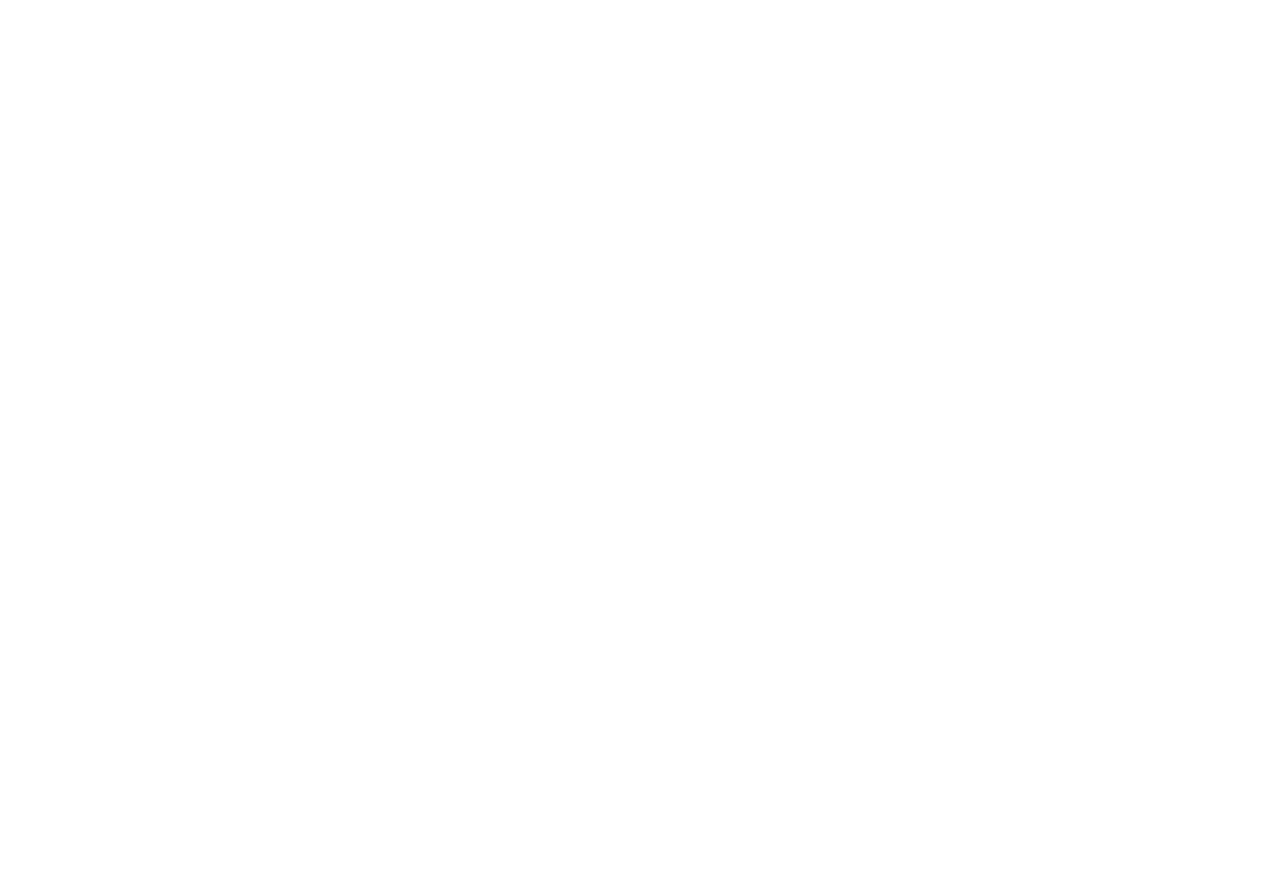
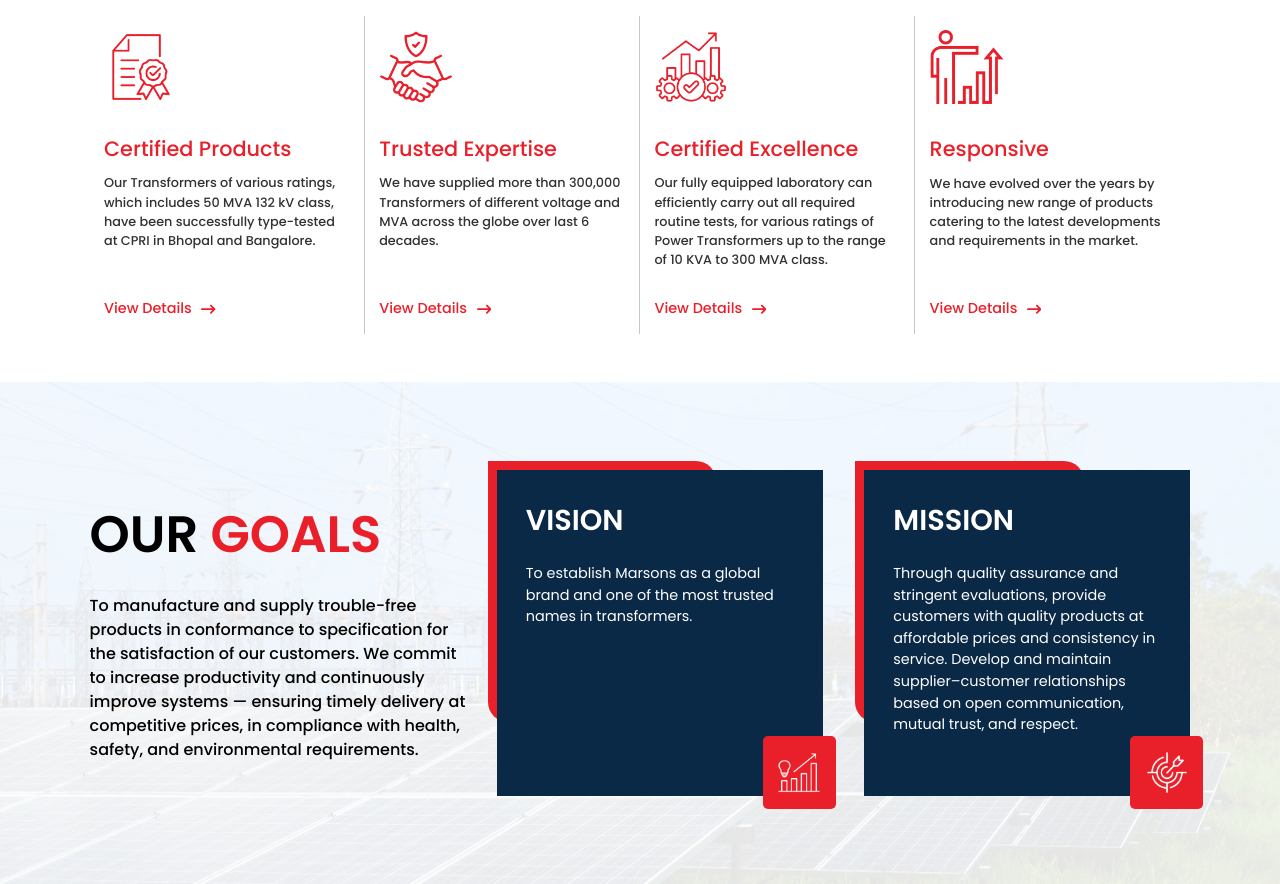
Before and after one commit to josephpal27/marsons-limited-next, a Next.js app: page / in a window 1280 px wide. Shown: the part 1020-1904 px from the top of the page. Before the commit the page ends 800 px from the top, so only its background shows below. Built offline with nearby package versions, Linux system fonts and the light colour scheme.

Commit message:
Our Goals Updated

```diff
--- a/src/app/globals.css
+++ b/src/app/globals.css
@@ -11,6 +11,54 @@
 html{
   scroll-behavior: unset !important;
 }
+
+/* Powering Industries Start */
+.feature-card{
+  border-right: 1.5px solid #c6c6c6;
+}
+.feature-card:last-child{
+  border-right: none;
+}
+.feature-card::after{
+  content: "";
+  position: absolute;
+  top: -100%;
+  right: -1.5px;
+  width: 1.5px;
+  height: 100%;
+  background-color: #e9202a;
+  transition: top 0.4s ease;
+}
+.feature-card:hover::after{
+  top: 0;
+}
+
+@media screen and (min-width: 1230px) and (max-width: 1399px) {
+  .feature-card{
+    border-right: 1.3px solid #c6c6c6;
+  }
+  .what-we-do-card::after{
+    right: -1.3px;
+    width: 1.3px;
+  }
+}
+
+@media screen and (min-width: 992px) and (max-width: 1229px) {
+  .feature-card{
+    border-right: 1.1px solid #c6c6c6;
+  }
+  .feature-card::after{
+    right: -1.1px;
+    width: 1.1px;
+  }
+}
+
+@media screen and (max-width: 640px) {
+  .feature-card{
+    border-right: 0;
+  }
+}
+/* Powering Industries End */
 
 /* About Us (Client Logos) */
 .our-client-logos .swiper-wrapper{
--- a/src/app/page.js
+++ b/src/app/page.js
@@ -1,4 +1,6 @@
 import HomeBanner from "@/components/home/HomeBanner";
+import OurGoals from "@/components/home/OurGoals";
+import PoweringIndustries from "@/components/home/PoweringIndusties";
 import MyNavbar from "@/components/Navbar";
 
 export default function Home() {
@@ -6,6 +8,8 @@
     <>
       <MyNavbar />
       <HomeBanner />
+      <PoweringIndustries />
+      <OurGoals />
     </>
   );
 }
--- a/src/components/home/OurGoals.jsx
+++ b/src/components/home/OurGoals.jsx
@@ -1,27 +1,25 @@
-import visionIcon from '../../assets/images/icons/vision.avif';
-import missionIcon from '../../assets/images/icons/mission.avif';
 
-let missionVisionData = [
+let ourGoalsData = [
     {
         id: 1,
-        Image: visionIcon,
+        Image: "/images/icons/vision.avif",
         title: "VISION",
         desc: "To establish Marsons as a global brand and one of the most trusted names in transformers.",
     },
     {
         id: 2,
-        Image: missionIcon,
+        Image: "/images/icons/mission.avif",
         title: "MISSION",
         desc: "Through quality assurance and stringent evaluations, provide customers with quality products at affordable prices and consistency in service. Develop and maintain supplier–customer relationships based on open communication, mutual trust, and respect.",
     },
 ]
 
 
-const MissionVision = () => {
+const OurGoals = () => {
     return (
         <>
             <div className="
-                py-[1.5rem] sm:py-[3rem] lg:py-[2.5rem] xl:py-[3rem] 2xl:py-[3.5rem]
+                py-[1.5rem] sm:py-[5rem] lg:py-[5rem] xl:py-[5.5rem] 2xl:py-[6rem]
                 px-[1rem] sm:px-[5%] lg:px-[7%]
                 flex justify-between items-center flex-wrap bg-[url('/images/mission-vision-bg.avif')] bg-no-repeat bg-cover bg-center relative
                 h-full
@@ -55,7 +53,7 @@
                     mt-[2.5rem] sm:mt-0
                 ">
                     {
-                        missionVisionData.map((item, index) => {
+                        ourGoalsData.map((item, index) => {
                             return (
                                 <div className="
                                     sm:w-[47%] group
@@ -107,4 +105,4 @@
     )
 }
 
-export default MissionVision
+export default OurGoals
--- a/src/components/home/WhatWeDo.jsx
+++ b/src/components/home/PoweringIndusties.jsx
@@ -1,38 +1,34 @@
-import certified from '../../assets/images/icons/certified.avif';
-import excellence from '../../assets/images/icons/excellence.avif';
-import responsive from '../../assets/images/icons/responsive.avif';
-import trust from '../../assets/images/icons/trust.avif';
-import { Link } from 'react-router-dom';
+import Link from 'next/link';
 import { FaArrowRightLong } from "react-icons/fa6";
 
-let whatWeDoCardsData = [
+let PoweringIndustriesData = [
   {
     id: 1,
-    image: certified,
+    image: "/images/icons/certified.avif",
     title: "Certified Products",
     desc: "Our Transformers of various ratings, which includes 50 MVA 132 kV class, have been successfully type-tested at CPRI in Bhopal and Bangalore.",
   },
   {
     id: 2,
-    image: trust,
+    image: "/images/icons/trust.avif",
     title: "Trusted Expertise",
     desc: "We have supplied more than 300,000 Transformers of different voltage and MVA across the globe over last 6 decades.",
   },
   {
     id: 3,
-    image: excellence,
+    image: "/images/icons/excellence.avif",
     title: "Certified Excellence",
     desc: "Our fully equipped laboratory can efficiently carry out all required routine tests, for various ratings of Power Transformers up to the range of 10 KVA to 300 MVA class.",
   },
   {
     id: 4,
-    image: responsive,
+    image: "/images/icons/responsive.avif",
     title: "Responsive",
     desc: "We have evolved over the years by introducing new range of products catering to the latest developments and requirements in the market.",
   },
 ]
 
-const WhatWeDo = () => {
+const PoweringIndustries = () => {
   return (
     <>
       <div className="
@@ -62,10 +58,10 @@
           flex justify-between flex-wrap overflow-hidden
         ">
           {
-            whatWeDoCardsData.map((item, index) => {
+            PoweringIndustriesData.map((item, index) => {
               return (
                 <div className="
-                  what-we-do-card
+                  feature-card
                   sm:w-[25%]
                   mb-[2rem] sm:mb-0
                   p-[0] sm:p-[1rem] lg:p-[0.8rem] xl:p-[0.9rem] 2xl:p-[1rem]
@@ -91,7 +87,7 @@
                   ">
                     {item.desc}
                   </p>
-                  <Link to="/about" className="
+                  <Link href="/about" className="
                     hidden lg:flex
                     text-[#e9202a] hover:text-[#d6151f] mt-auto font-[500] items-center w-max
                     text-[1rem] sm:text-[1rem] lg:text-[0.8rem] xl:text-[0.9rem] 2xl:text-[1rem]
@@ -113,4 +109,4 @@
   )
 }
 
-export default WhatWeDo
+export default PoweringIndustries
```
Also changed, not shown: public/images/mission-vision-bg.avif (added), public/images/solar.avif (added).
